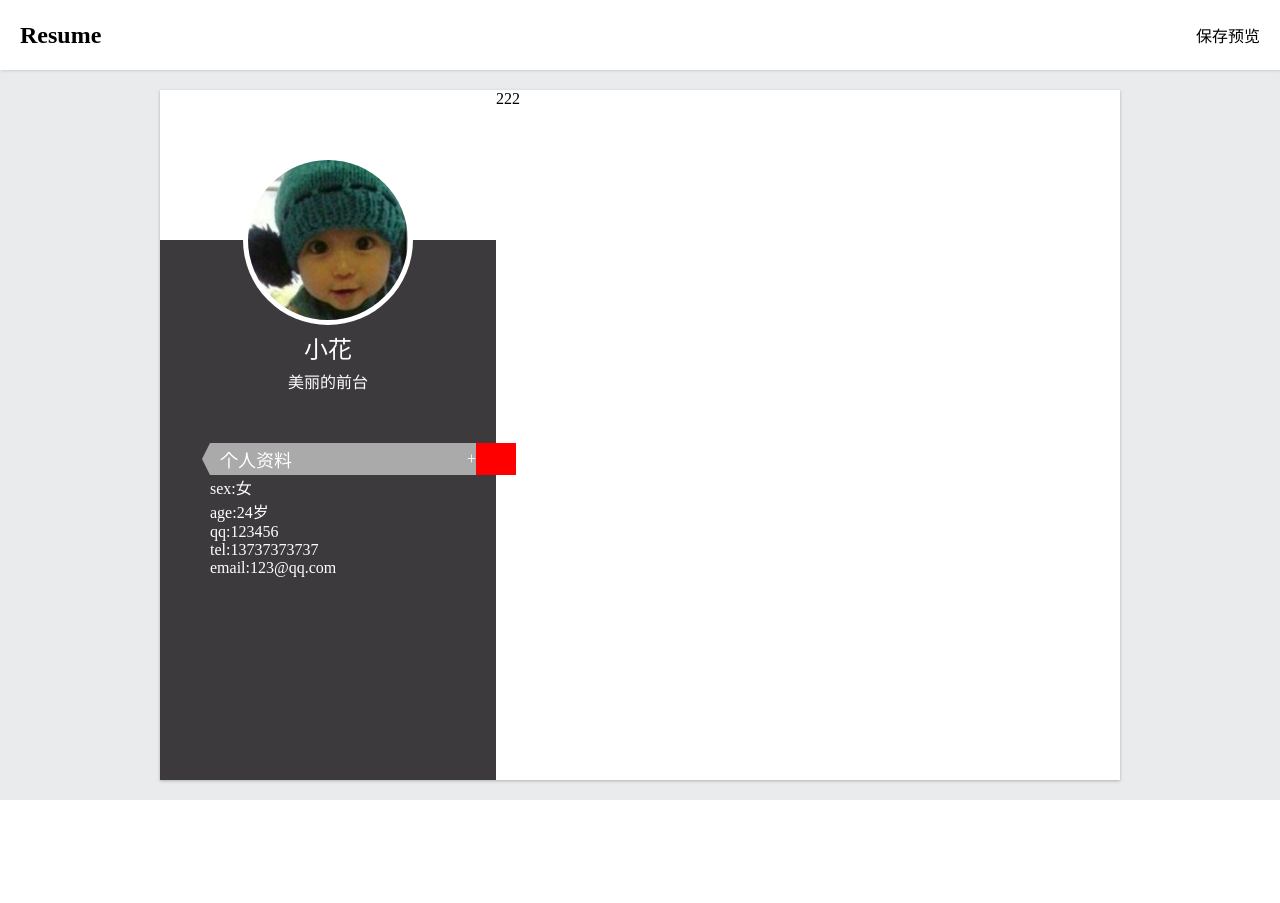
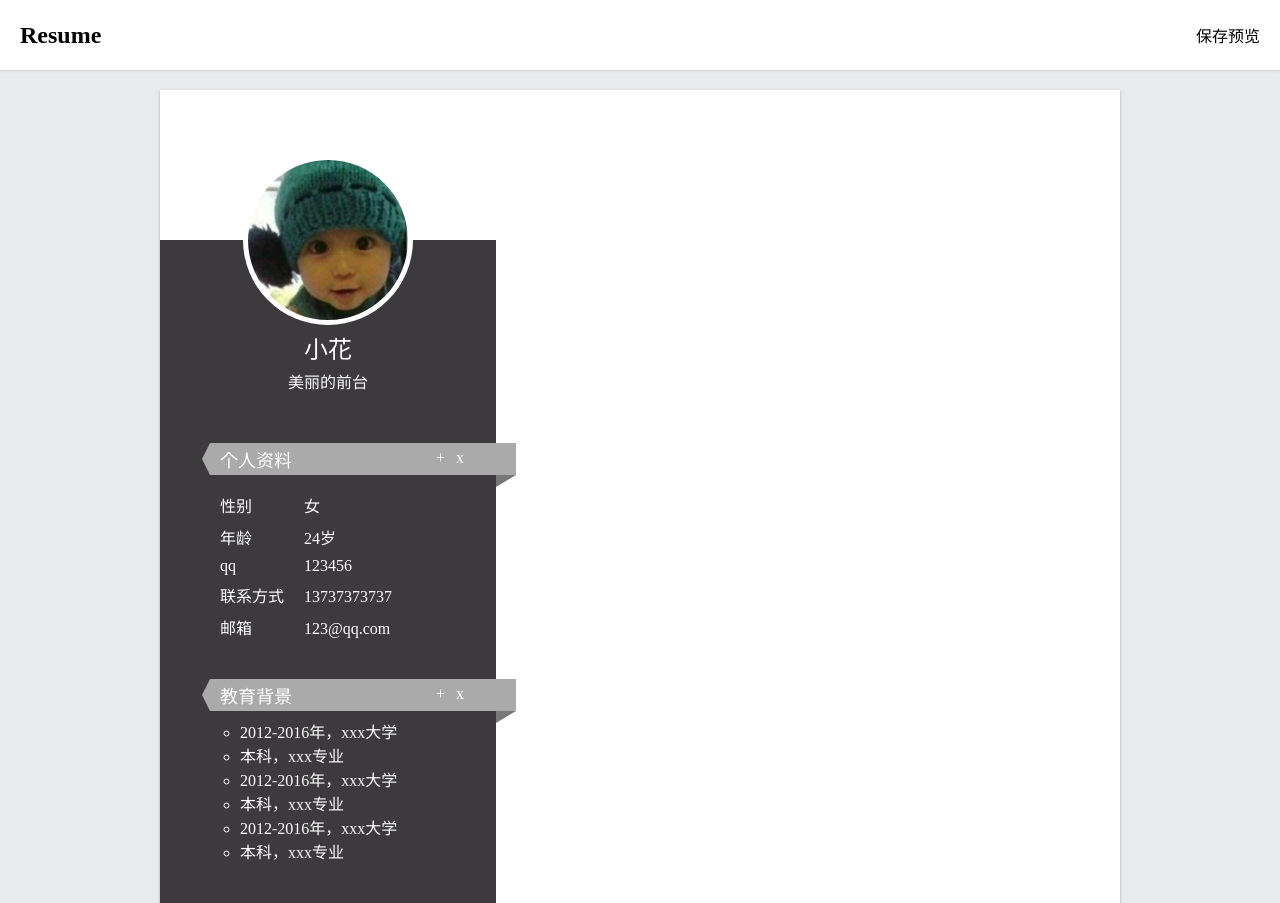
Before and after one commit to Caroline-Wang/my-resume, a Vue app: page / in a window 1280 px wide. Shown: the top 903 px of the page. Before the commit the page ends 800 px from the top, so only its background shows below. Built offline with nearby package versions, Linux system fonts and the light colour scheme.

Commit message:
完成简历的“基本信息”栏

```diff
--- a/src/App.vue
+++ b/src/App.vue
@@ -35,7 +35,7 @@
 
   #app {
     width: 100%;
-    height: 100%;
+    /*height: 100%;*/
     display:flex;
     flex-direction:column;
     background: #EAEBEC;
--- a/src/assets/reset.css
+++ b/src/assets/reset.css
@@ -11,7 +11,7 @@ html,body{
 }
 
 ol,ul{
-  list-style: none;
+  /*list-style: none;*/
 }
 
 a{
--- a/src/components/ResumeEdit.vue
+++ b/src/components/ResumeEdit.vue
@@ -8,25 +8,63 @@
         </div>
       </div>
       <div class="base-info">
-        <h2>{{resume.name}}</h2>
-        <p>{{resume.work}}</p>
+        <h2 contenteditable="true">{{resume.name}}</h2>
+        <p contenteditable="true">{{resume.work}}</p>
       </div>
       <div class="base-section" data-name="personalInfo">
         <div class="title-bar">
           <h3>个人资料</h3>
-          <a href="javascript:;">+</a>
-          <!--<a href="javascript:;">x</a>-->
+          <div class="action">
+            <a href="javascript:;">+</a>
+            <a href="javascript:;">x</a>
+          </div>
+          <div class="title-bar-style"></div>
         </div>
-        <ul v-if="typeof resume.personalInfo==='object'">
-          <li v-for="(value,key) in resume.personalInfo">
-            {{key}}:{{value}}
-          </li>
-        </ul>
+        <div class="section-show" v-if="typeof resume.personalInfo==='object'">
+          <tr v-for="(value,key) in resume.personalInfo" class="list-item">
+            <td contenteditable="true">{{key}}</td><td contenteditable="true">{{value}}</td>
+            <!--<td><input type="text" :value="key"></td><td><input type="text" :value="value"></td>-->
+          </tr>
+        </div>
+      </div>
+
+      <div class="base-section" data-name="education">
+        <div class="title-bar">
+          <h3>教育背景</h3>
+          <div class="action">
+            <a href="javascript:;">+</a>
+            <a href="javascript:;">x</a>
+          </div>
+          <div class="title-bar-style"></div>
+        </div>
+        <div class="section-show" v-if="resume.education instanceof Array">
+          <ul>
+            <li v-for="(value) in resume.education" class="list-item" contenteditable="true">
+              {{value}}
+            </li>
+          </ul>
+        </div>
+      </div>
+
+      <div class="base-section" data-name="introduction">
+        <div class="title-bar">
+          <h3>自我评价</h3>
+          <div class="action">
+            <a href="javascript:;">+</a>
+            <a href="javascript:;">x</a>
+          </div>
+          <div class="title-bar-style"></div>
+        </div>
+        <div class="section-show" v-if="typeof resume.introduction==='string'">
+          {{resume.introduction}}
+        </div>
+      </div>
+
+    </section>
+    <section class="main-infos">
+      <div v-show="">
 
       </div>
-    </section>
-    <section class="main-infos">
-      222
     </section>
   </div>
 
@@ -106,7 +144,7 @@
            }
         }
         .base-section{
-          padding:0 20px 20px 50px;
+          padding:0 20px 40px 50px;
 
           .title-bar{
             height: 32px;
@@ -115,6 +153,7 @@
             align-items: center;
             background:#aaa;
             padding-left:10px;
+            margin-bottom: 10px;
             position:relative;
 
             h3:first-child{
@@ -122,8 +161,44 @@
               font-size: 18px;
             }
 
-            a{
+            .action{
+              height: 100%;
+              display: flex;
+              justify-content: flex-end;
+              align-items: center;
+              position: absolute;
+              top:0;
+              left:calc(100% - 40px);
+              z-index: 1;
 
+              >a{
+                 width: 20px;
+                 height: 20px;
+               }
+            }
+
+            .title-bar-style::before{
+              content: '';
+              display: block;
+              width:40px;
+              height:32px;
+              background: #aaa;
+              position: absolute;
+              top:0;
+              left:100%;
+            }
+            .title-bar-style::after{
+              content: '';
+              display: block;
+              width:0px;
+              height:0px;
+              border-left:10px solid #777;
+              border-top:6px solid #777;
+              border-right:10px solid transparent;
+              border-bottom:6px solid transparent;
+              position: absolute;
+              top:100%;
+              left:calc(100% + 20px);
             }
           }
           .title-bar::before{
@@ -139,32 +214,36 @@
             top:0;
             left: -24px;
           }
-          .title-bar::after{
-            content: '';
-            display: block;
-            width:40px;
-            height:32px;
-            background: red;
-            position: absolute;
-            top:0;
-            left:100%;
+
+
+          .section-show{
+            padding-left: 10px;
+
+            .list-item{
+              /*padding:10px 0 0 0;*/
+            }
           }
-          /*.title-bar::after{*/
-            /*content: '';*/
-            /*display: block;*/
-            /*width:20px;*/
-            /*height:12px;*/
-            /*background: blue;*/
-            /*position: absolute;*/
-            /*top:100%;*/
-            /*left:100%;*/
-          /*}*/
+        }
+
+        div[data-name="personalInfo"]{
+          .list-item{
+            td{
+              padding:8px 20px 0 0;
+            }
+          }
+        }
+        div[data-name="education"]{
+          ul{
+            list-style: circle;
+            padding-left: 20px;
+            line-height: 1.5;
+          }
         }
       }
      >.main-infos{
         width:65%;
         background: #fff;
-        overflow: auto;
+
       }
   }
 
--- a/src/store/index.js
+++ b/src/store/index.js
@@ -9,16 +9,39 @@ const store=new Vuex.Store({
       name:'小花',
       work:'美丽的前台',
       personalInfo:{
-        "sex":"女",
-        "age":"24岁",
+        "性别":"女",
+        "年龄":"24岁",
         "qq":"123456",
-        "tel":"13737373737",
-        "email":"123@qq.com"
+        "联系方式":"13737373737",
+        "邮箱":"123@qq.com"
       },
-      selfIntroduction:'我是一个什么什么样的人。哈哈哈哈。',
+      introduction:'我是一个什么什么样的人。哈哈哈哈。我是一个什么什么样的人。哈哈哈哈。我是一个什么什么样的人。哈哈哈哈。我是一个什么什么样的人。哈哈哈哈。',
       education:[
         "2012-2016年，xxx大学",
+        "本科，xxx专业",
+        "2012-2016年，xxx大学",
+        "本科，xxx专业",
+        "2012-2016年，xxx大学",
         "本科，xxx专业"
+      ],
+      projects:[
+        {
+          "name":"项目名称",
+          "role":"我承担的角色",
+          "startTime":"开始时间",
+          "endTime":"结束时间",
+          "description":"项目描述项目描述项目描述项目描述项目描述项目描述项目描述"
+        },
+        {
+          "name":"项目名称",
+          "role":"我承担的角色",
+          "startTime":"开始时间",
+          "endTime":"结束时间",
+          "description":"项目描述项目描述项目描述项目描述项目描述项目描述项目描述"
+        }
+      ],
+      works:[
+        ""
       ]
     }
 
```
